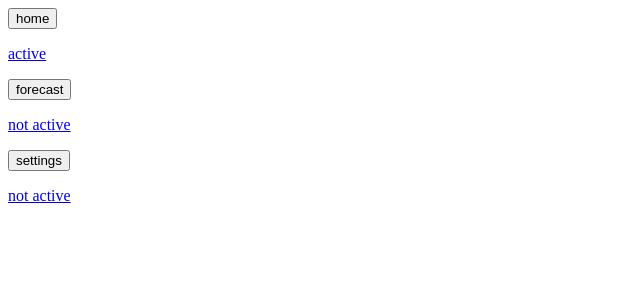
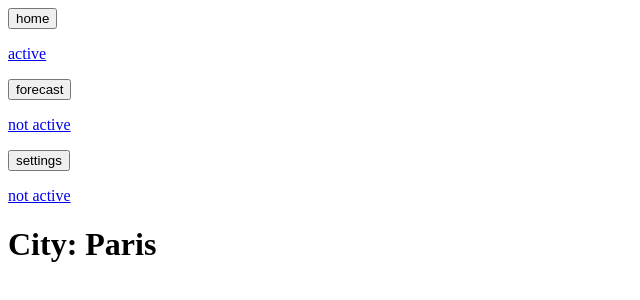
Before and after one commit to maximekuhn/rusty-weather, a React (Create React App) app in the folder frontend/: page /settings in a window 1280 px wide. Shown: the top 300 px of the page, without its empty margins (0-640 px from the left). Built offline with nearby package versions, Linux system fonts and the light colour scheme.

Commit message:
add(frontend): settings returns default values

```diff
--- a/frontend/src/pages/Settings.tsx
+++ b/frontend/src/pages/Settings.tsx
@@ -1,5 +1,13 @@
+import {getSettings, SETTINGS} from "../settings/settings";
+
 function Settings() {
-    return (<></>);
+    const city = getSettings(SETTINGS.city);
+
+    return (
+        <div>
+            <h1>City: {city}</h1>
+        </div>
+    );
 }
 
 export default Settings;
--- a/frontend/src/settings/settings.ts
+++ b/frontend/src/settings/settings.ts
@@ -2,8 +2,10 @@ export function saveSettings(name: string, value: string) {
     localStorage.setItem(name, value);
 }
 
-export function getSettings(name: string): string | null {
-    return localStorage.getItem(name);
+export function getSettings(name: string): string {
+    const city = localStorage.getItem(name);
+    if (!city) return DEFAULT_SETTINGS.default_city;
+    return city;
 }
 
 export const SETTINGS = {
```
